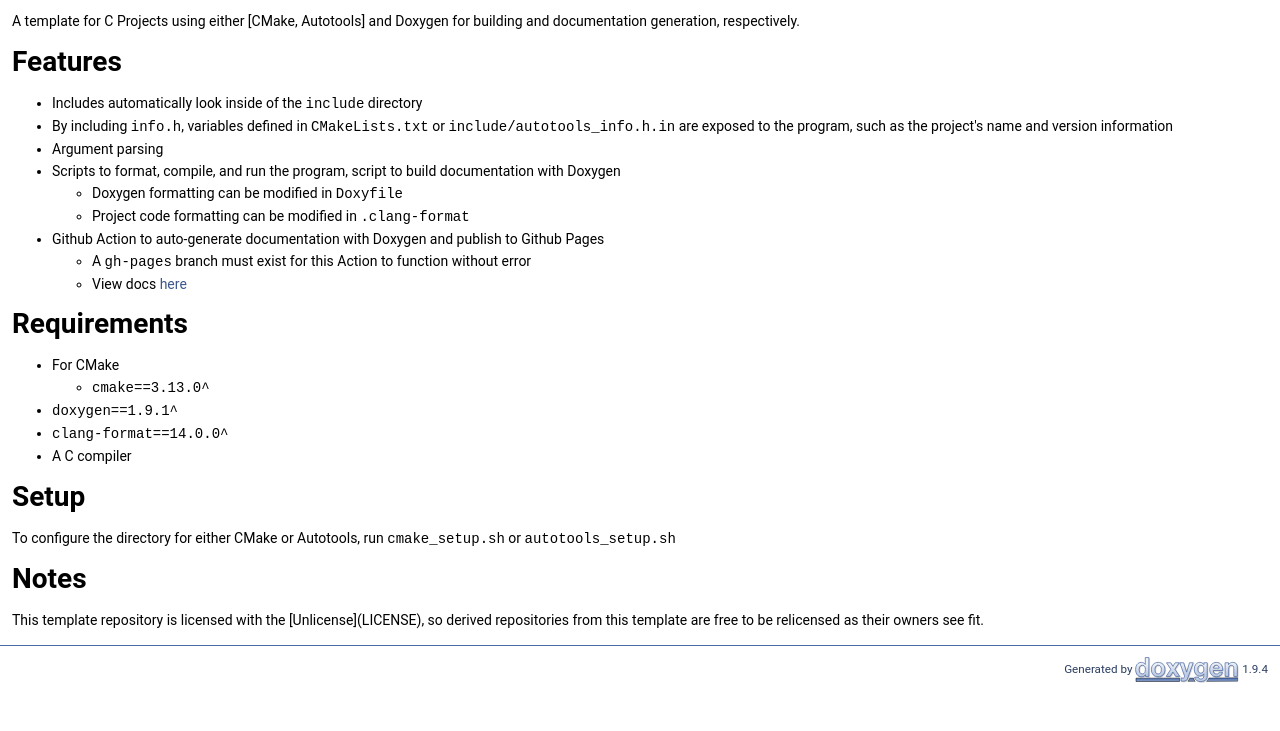
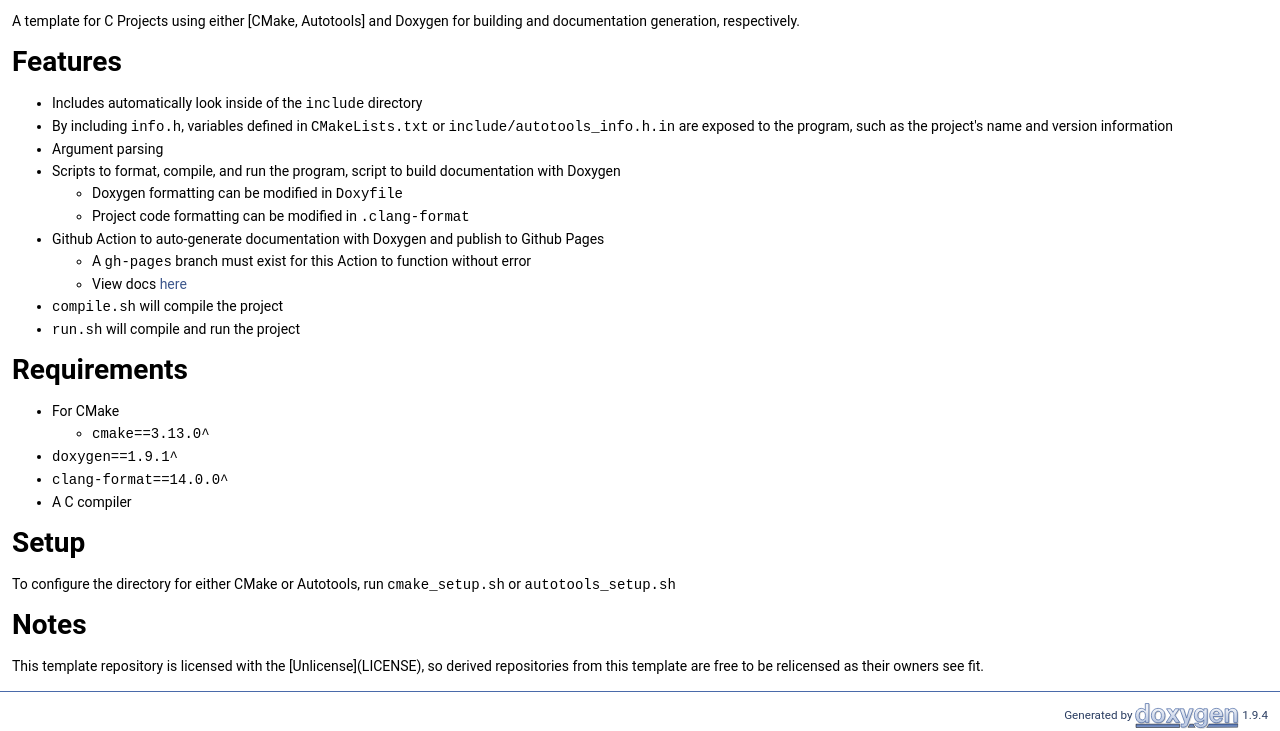
Before and after one commit to CharlesAverill/C_Project, a plain HTML site: page html/index.html in a window 1280 px wide. Shown: the part 156-887 px from the top of the page. Before the commit the page ends 841 px from the top, so only its background shows below. Drawn offline with Linux system fonts and the light colour scheme.

Commit message:
Latest docs - 2022-09-19T02:12:03Z

```diff
--- a/html/index.html
+++ b/html/index.html
@@ -83,6 +83,8 @@ Features</h1>
 <li>View docs <a href="https://charles.systems/C_Project/">here</a></li>
 </ul>
 </li>
+<li><code>compile.sh</code> will compile the project</li>
+<li><code>run.sh</code> will compile and run the project</li>
 </ul>
 <h1><a class="anchor" id="autotoc_md2"></a>
 Requirements</h1>
```
Also changed, not shown: index.html (+2 -0 lines), 7 other files.
